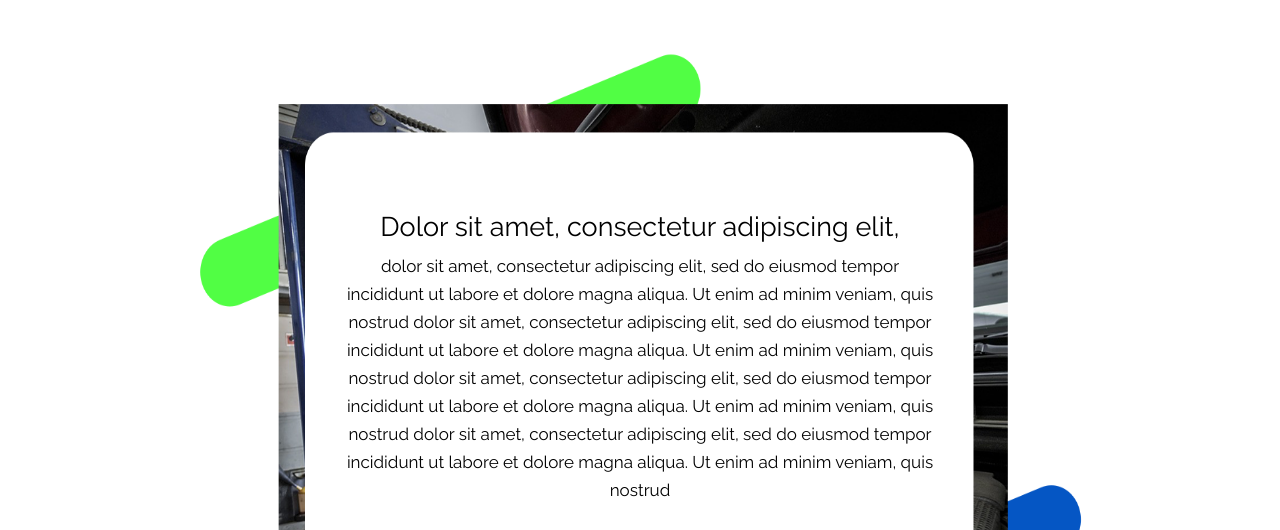
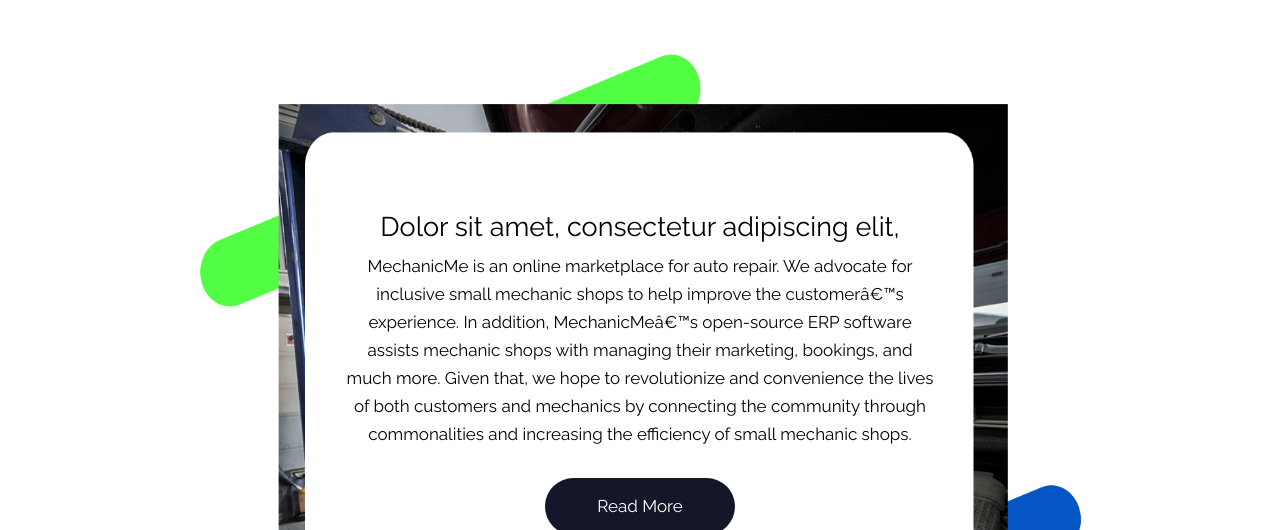
Before and after one commit to Eclipse04/MechanicMe, a plain HTML site: page about.html in a window 1280 px wide. Shown: the part 270-800 px from the top of the page. Drawn offline with nearby package versions, Linux system fonts and the light colour scheme.

Commit message:
Update about.html

```diff
--- a/about.html
+++ b/about.html
@@ -107,7 +107,7 @@
                      <div class="about_img">
                         <div class="about_box">
                            <h3>Dolor sit amet, consectetur adipiscing elit,  </h3>
-                           <p>dolor sit amet, consectetur adipiscing elit, sed do eiusmod tempor incididunt ut labore et dolore magna aliqua. Ut enim ad minim veniam, quis nostrud dolor sit amet, consectetur adipiscing elit, sed do eiusmod tempor incididunt ut labore et dolore magna aliqua. Ut enim ad minim veniam, quis nostrud dolor sit amet, consectetur adipiscing elit, sed do eiusmod tempor incididunt ut labore et dolore magna aliqua. Ut enim ad minim veniam, quis nostrud dolor sit amet, consectetur adipiscing elit, sed do eiusmod tempor incididunt ut labore et dolore magna aliqua. Ut enim ad minim veniam, quis nostrud </p>
+                           <p>MechanicMe is an online marketplace for auto repair. We advocate for inclusive small mechanic shops to help improve the customerâ€™s experience. In addition, MechanicMeâ€™s open-source ERP software assists mechanic shops with managing their marketing, bookings, and much more. Given that, we hope to revolutionize and convenience the lives of both customers and mechanics by connecting the community through commonalities and increasing the efficiency of small mechanic shops. </p>
                            <a class="read_more">Read More</a>
                         </div>
                      </div>
```
